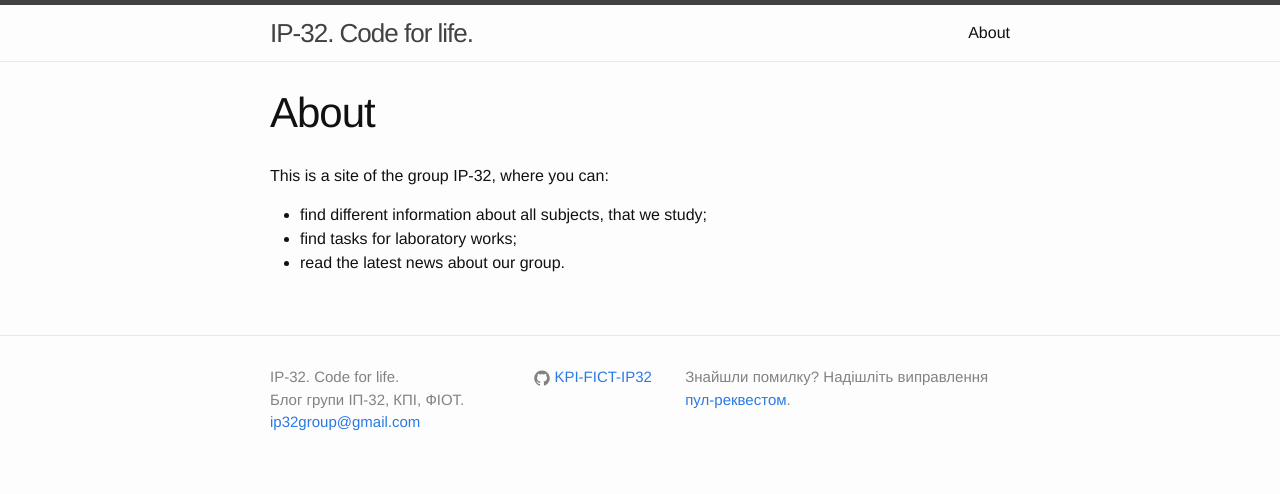
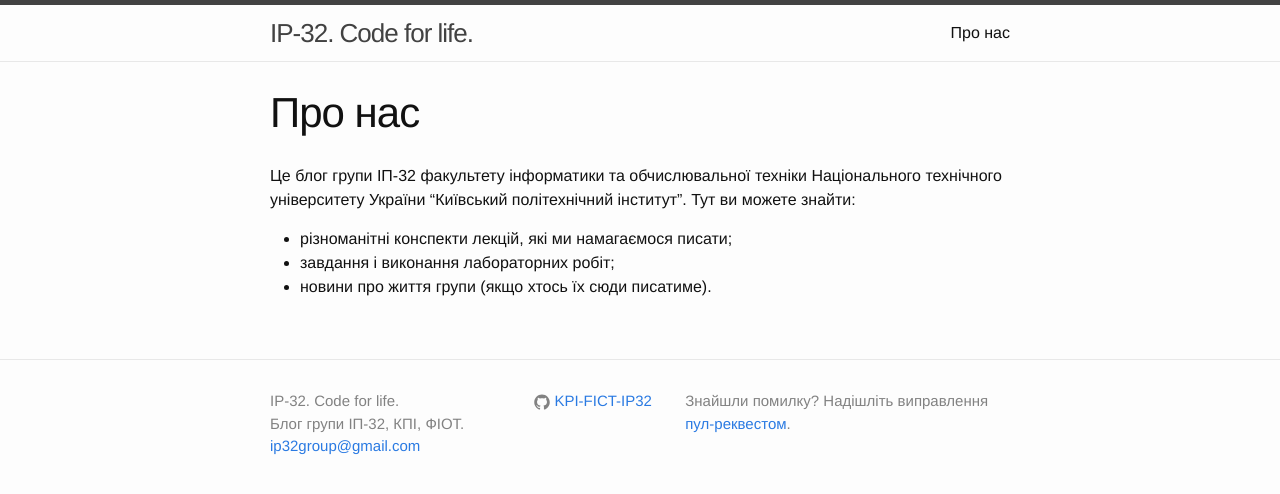
Before and after one commit to KPI-FICT-IP32/Blog, a Jekyll site: the page built from about.md, in a window 1280 px wide. Shown: the top 494 px of the page. Built offline with Jekyll 4.4.1, drawn with Linux system fonts in a browser that asks for light colours.

Commit message:
Translate about page
As of #6 we want to have our blog written in as little different
languages as possible. Hence translating the about page.

```diff
--- a/about.md
+++ b/about.md
@@ -1,10 +1,12 @@
 ---
 layout: page
-title: About
+title: Про нас
 permalink: /about/
 ---
-This is a site of the group IP-32, where you can:
 
-* find different information about all subjects, that we study;
-* find tasks for laboratory works;
-* read the latest news about our group.
+Це блог групи ІП-32 факультету інформатики та обчислювальної техніки Національного технічного університету України "Київський політехнічний інститут".
+Тут ви можете знайти:
+
+* різноманітні конспекти лекцій, які ми намагаємося писати;
+* завдання і виконання лабораторних робіт;
+* новини про життя групи (якщо хтось їх сюди писатиме).
```
